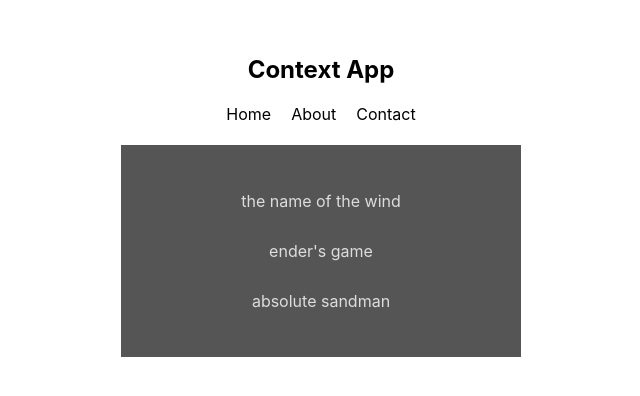
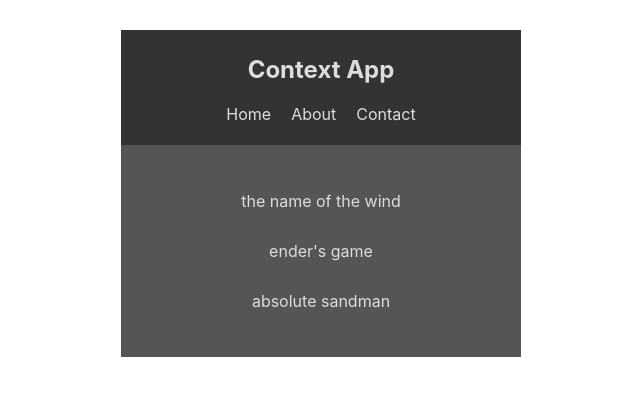
Before and after one commit to jparker15/tutorials, a React (Create React App) app in the folder react-context-hooks/clientele/: page / in a window 1280 px wide. Shown: the top 396 px of the page, without its empty margins (319-959 px from the left). Built offline with nearby package versions, Linux system fonts and the light colour scheme.

Commit message:
add ThemeContext, set ui to dark mode

```diff
--- a/react-context-hooks/clientele/src/Components/Navbar.js
+++ b/react-context-hooks/clientele/src/Components/Navbar.js
@@ -1,9 +1,14 @@
 import React, {Component} from 'react';
+import {ThemeContext} from "../contexts/ThemeContext";
 
 export default class Navbar extends Component {
+    static contextType= ThemeContext;
     render(){
+        console.log(this.context)
+        const {isLightTheme,light,dark} = this.context;
+        const theme = !isLightTheme ? light : dark;
         return(
-            <nav>
+            <nav style={{backgroundColor: theme.ui, color: theme.syntax}}>
                 <h1>Context App</h1>
                 <ul>
                     <li>Home</li>
```
